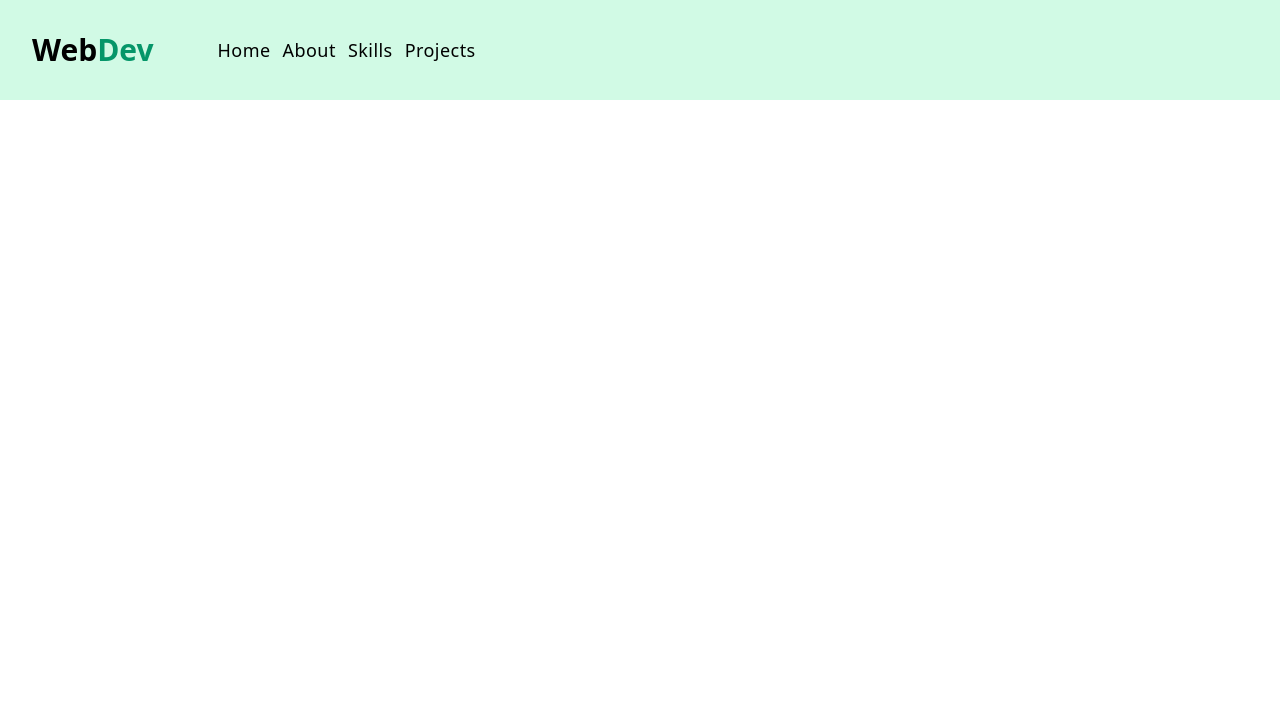
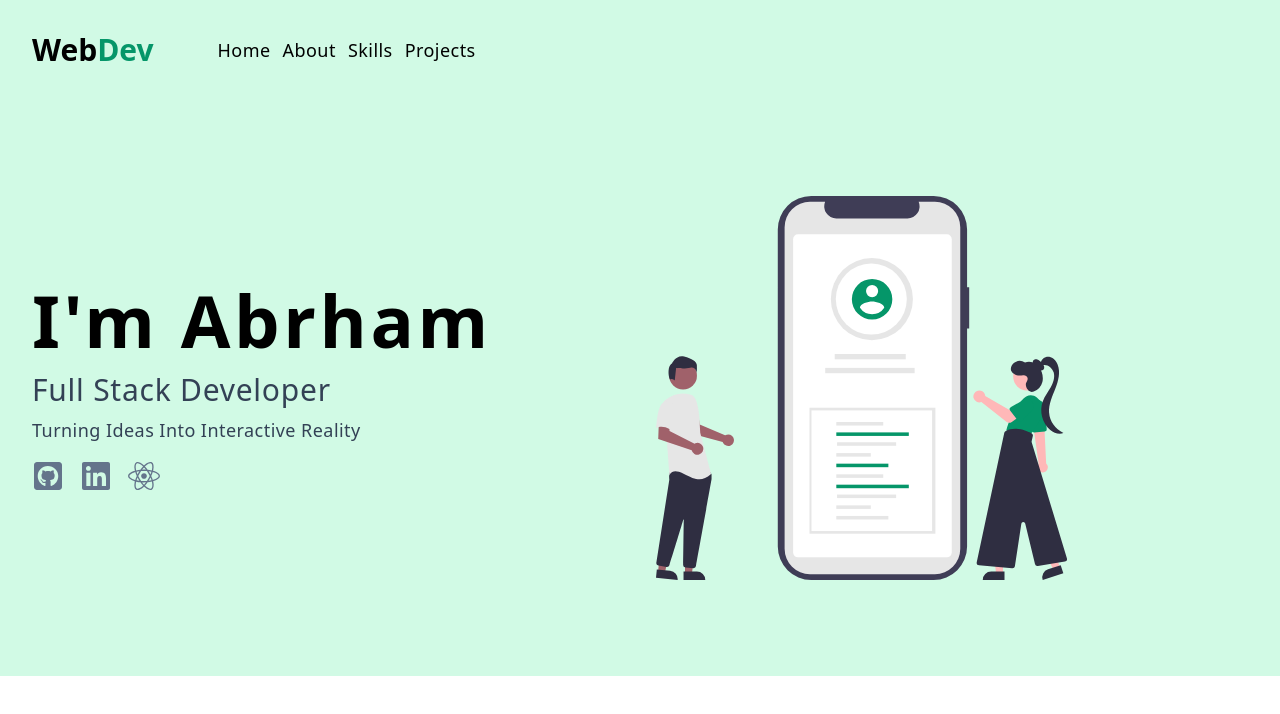
Before and after one commit to abrsh6266/react-portfollio, a React (Vite) app: page / in a window 1280 px wide. Shown: the top 714 px of the page. Built offline with nearby package versions, Linux system fonts and the light colour scheme.

Commit message:
adding hero

```diff
--- a/src/App.jsx
+++ b/src/App.jsx
@@ -1,9 +1,11 @@
+import Hero from "./components/Hero";
 import Navbar from "./components/Navbar";
 
 const App = () => {
   return (
     <>
       <Navbar />
+      <Hero />
     </>
   );
 };
--- /dev/null
+++ b/src/components/Hero.jsx
@@ -0,0 +1,36 @@
+import heroImg from '../assets/hero.svg';
+import { FaGithubSquare, FaLinkedin, FaReact, FaTwitterSquare } from 'react-icons/fa';
+
+const Hero = () => {
+    return (
+      <section className='bg-emerald-100 py-24  '>
+        <div className=' mx-auto max-w-7xl  px-8  grid  md:grid-cols-2 items-center gap-8'>
+          <article>
+            <h1 className='text-7xl font-bold tracking-wider'>I'm Abrham</h1>
+            <p className='mt-4 text-3xl text-slate-700 capitalize tracking-wide'>
+              Full stack developer
+            </p>
+            <p className='mt-2 text-lg text-slate-700 capitalize tracking-wide'>
+              turning ideas into interactive reality
+            </p>
+            <div className='flex gap-x-4 mt-4'>
+              <a href='https://github.com/abrsh6266'>
+                <FaGithubSquare className='h-8 w-8 text-slate-500 hover:text-black duration-300' />
+              </a>
+              <a href='https://www.linkedin.com/in/abrham-belayineh-190658258'>
+                <FaLinkedin className='h-8 w-8 text-slate-500 hover:text-black duration-300' />
+              </a>
+              <a href='https://contentful-cms-livid.vercel.app/'>
+                <FaReact className='h-8 w-8 text-slate-500 hover:text-black duration-300' />
+              </a>
+            </div>
+          </article>
+
+          <article className='hidden md:block '>
+            <img src={heroImg} className='h-80 lg:h-96' />
+          </article>
+        </div>
+      </section>
+    );
+  };
+  export default Hero;
```
